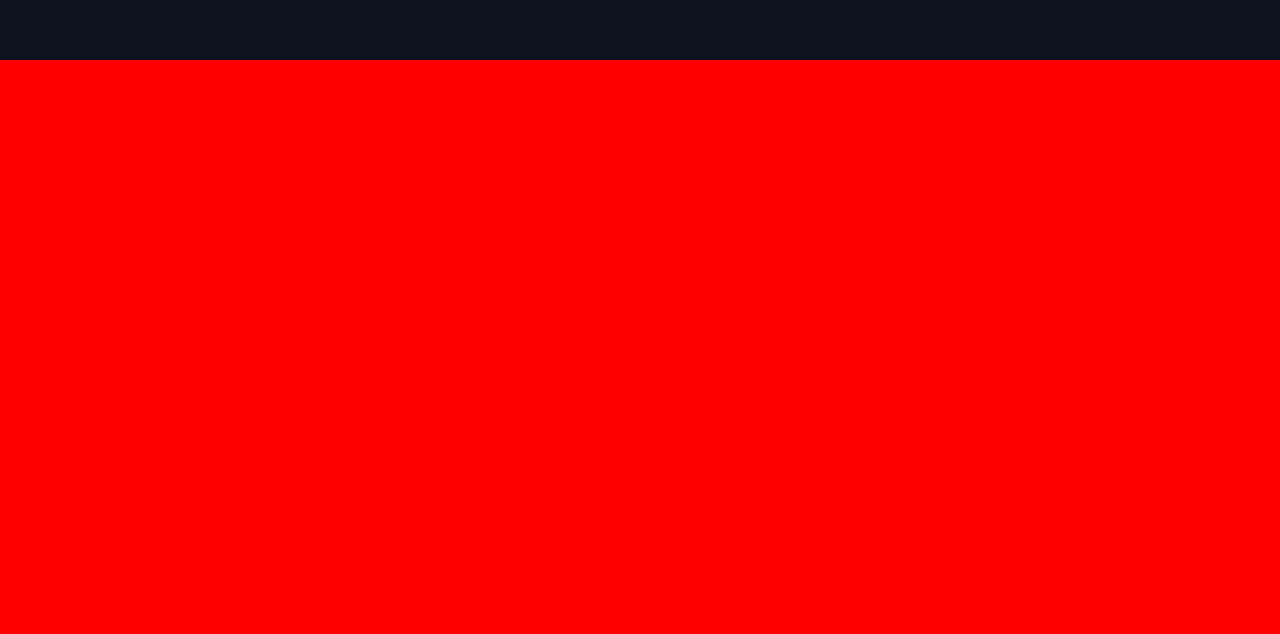
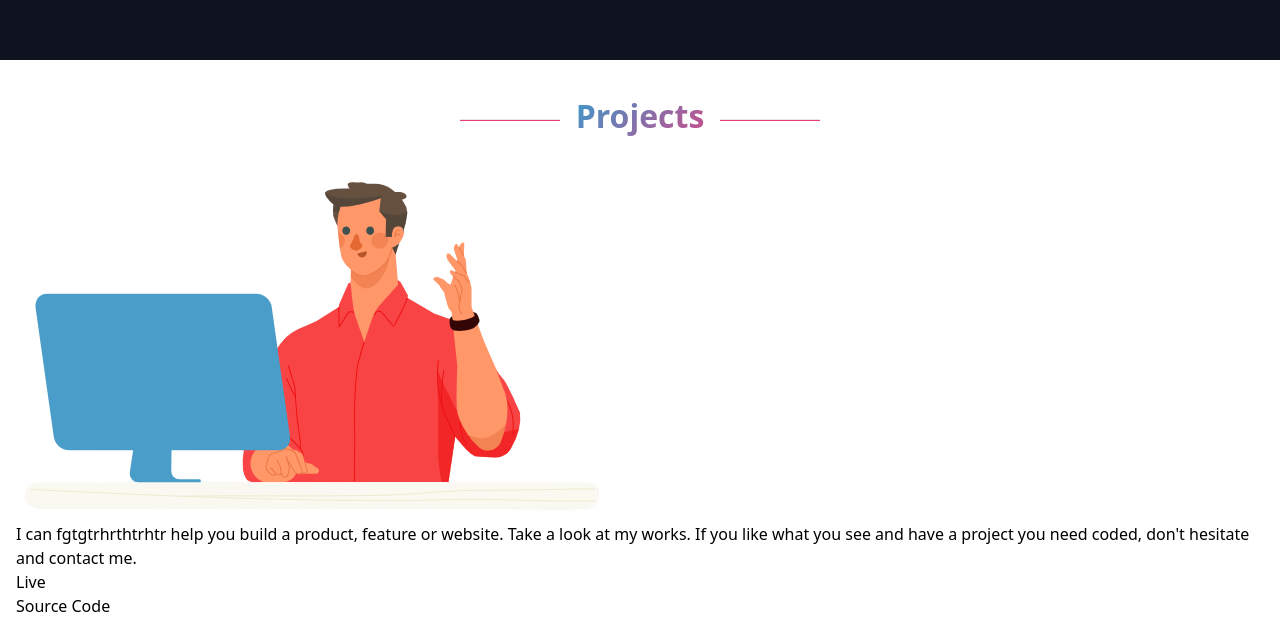
Before and after one commit to anyepeter/portfolio, a React (Vite) app: page / in a window 1280 px wide. Shown: the part 1115-1749 px from the top of the page. Before the commit the page ends 1175 px from the top, so only its background shows below. Built offline with nearby package versions, Linux system fonts and the light colour scheme.

Commit message:
add css for projects

```diff
--- a/src/App.jsx
+++ b/src/App.jsx
@@ -1,6 +1,7 @@
 import { useState } from 'react'
 import Navbar from './components/navbar'
 import LandingPage from './components/landingPage/landingPage'
+import Project from './components/projects/projects'
 
 function App() {
   const [count, setCount] = useState(0)
@@ -9,6 +10,7 @@
     <>
      <Navbar />
      <LandingPage />
+     <Project />
     </>
   )
 }
--- /dev/null
+++ b/src/components/projects/projects.css
@@ -0,0 +1,41 @@
+.projects {
+    width: 100%;
+    height: auto;
+    max-width: 1450px;
+    display: flex;
+    flex-direction: column;
+    align-items: center;
+    justify-content: center;
+    padding: 1rem;
+    padding-top: 2rem;
+    background-color: #fff;
+    gap: 2rem
+}
+
+.project-header{
+    display: flex;
+    justify-content: center;
+    align-items: center;
+    gap: 1rem;
+}
+
+.project-header h2 {
+    font-size: 2rem;
+    font-weight: 700;
+    background: linear-gradient(-45deg, #ee7752, #e73c7e, #23a6d5, #23d5ab);
+    background-size: 400% 400%;
+    height: auto;
+    animation: gradient 5s ease infinite;
+    -webkit-background-clip: text;
+    background-clip: text;
+    color: transparent;
+    background-position: center;
+}
+
+.project-header hr {
+    background-color: #e73c7e;
+    width: 100px;
+    height: 2px;
+    margin-top: 0.5rem;
+
+}
```
